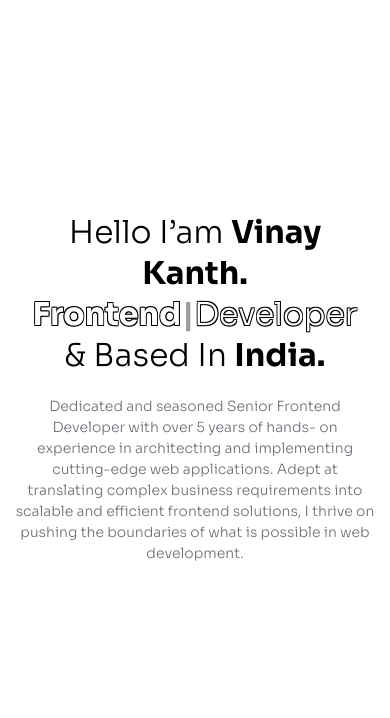
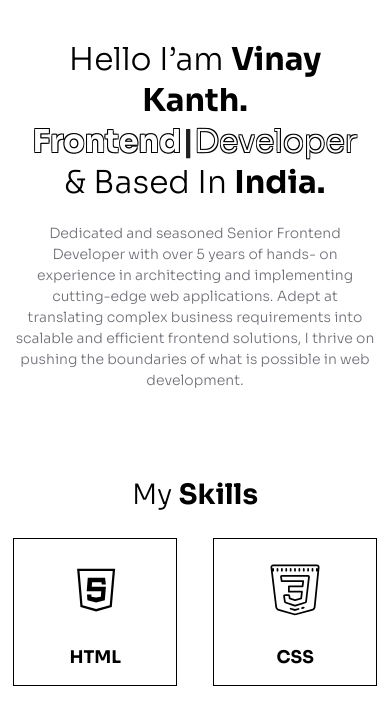
Before and after one commit to vinaykanth97/portfolio, a plain HTML site: page index.html in a window 390 px wide. Shown: the part 75-793 px from the top of the page. Drawn offline with nearby package versions, Linux system fonts and the light colour scheme.

Commit message:
changes in height

```diff
--- a/assets/scss/layout/_banner.scss
+++ b/assets/scss/layout/_banner.scss
@@ -10,7 +10,9 @@
             height: calc(100vh - em(166));
             z-index: 22;
             position: relative;
-
+            @include mobile{
+                height: auto;
+            }
             h1 {
                 margin: 0 0 20px 0;
             }
```
Also changed, not shown: assets/css/style.css, 1 other file.
